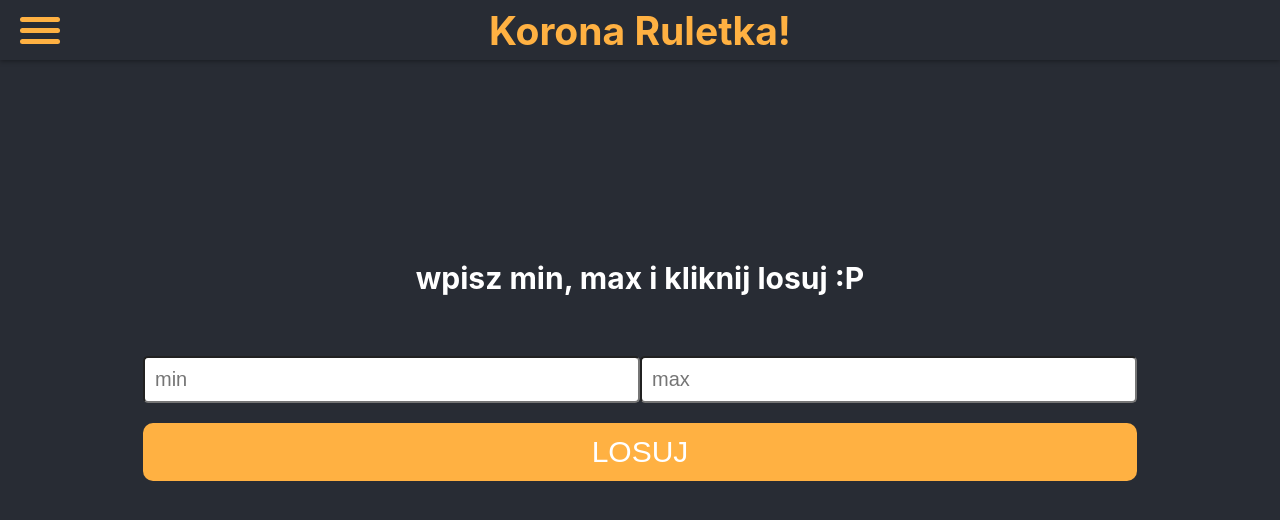
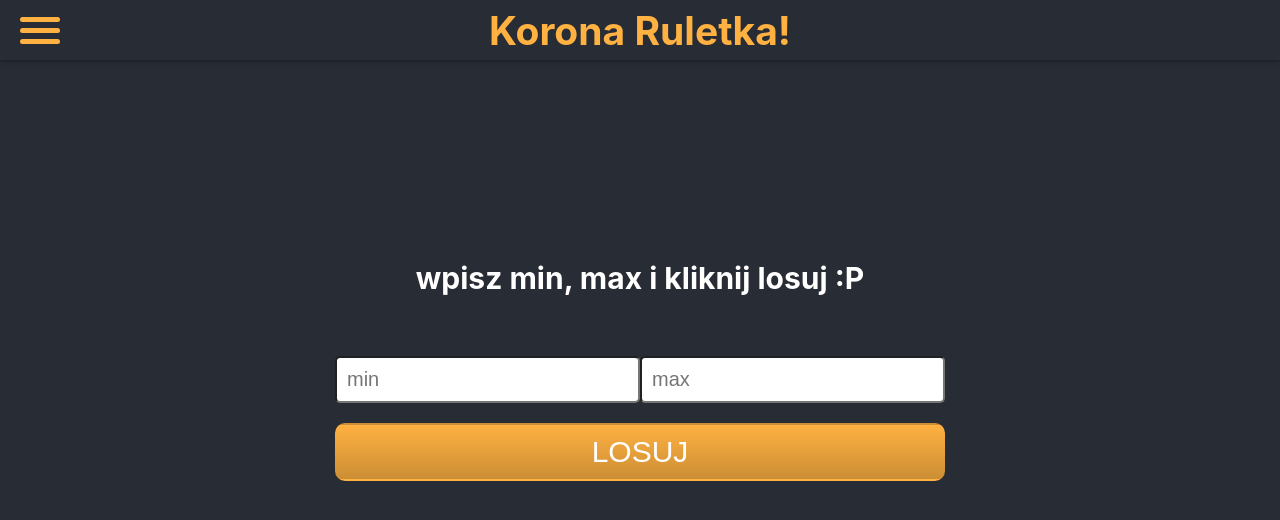
Before and after one commit to Marruq/koronaRuletka, a React (Create React App) app: page /#/ruletka in a window 1280 px wide. Shown: the top 520 px of the page. Built offline with nearby package versions, Linux system fonts and the light colour scheme.

Commit message:
+styled components

```diff
--- a/package.json
+++ b/package.json
@@ -13,6 +13,7 @@
     "react-router": "^5.2.0",
     "react-router-dom": "^5.2.0",
     "react-scripts": "4.0.0",
+    "styled-components": "^5.2.1",
     "web-vitals": "^0.2.4"
   },
   "scripts": {
--- a/src/App.css
+++ b/src/App.css
@@ -60,6 +60,10 @@ nav {
   text-decoration: none;
   color: #282c34;
   font-size: 1.5rem;
+}
+
+.sidebar a:hover {
+  color: #cc8e35;
 }
 
 nav h2 {
@@ -185,8 +189,7 @@ nav .stick:last-child {
 }
 
 .roulette h1 {
-  font-size: 30px;
-  margin: 60px 0;
+
 }
 
 .roulette input {
@@ -205,7 +208,7 @@ nav .stick:last-child {
 
 .roulette button {
   padding: 10px 50px;
-  background: #ffb142;
+  background: linear-gradient(0deg,#cc8e35  0%,#ffb142  100% );
   border-radius:10px;
   outline: none;
   border-color: transparent;
@@ -221,7 +224,7 @@ nav .stick:last-child {
    width:100%;
   }
   .roulette {
-    width:80%;
+    width:50%;
     padding: 200px 15px 0;
   }
   .sidebar {
--- a/src/App.js
+++ b/src/App.js
@@ -1,7 +1,7 @@
 import React from 'react'
 import './App.css';
 import TwitterFeed from "./components/twitterFeed";
-import Roulette from "./components/roulette";
+import Roulette from "./components/roulette/roulette";
 import Navbar from "./components/navbar";
 import Home from "./components/home";
 import Podkarpacie from "./components/podkarpacie";
--- a/src/components/roulette.jsx
+++ b/src/components/roulette/roulette.jsx
@@ -1,6 +1,6 @@
 import React, { useState } from 'react'
 
-
+import { Score } from './styles'
 
 
 const Roulette = () => {
@@ -12,12 +12,10 @@ const Roulette = () => {
 
     const minHandler = e => {
         setMin(e.target.value)
-        console.log('min =>' + min)
     }
 
     const maxHandler = e => {
         setMax(e.target.value)
-        console.log('max =>' + max)
     }
 
     const roulette = (min, max) => {
@@ -28,7 +26,7 @@ const Roulette = () => {
 
     return (
         <div className="roulette">
-           <h1>{result ? result : 'wpisz min, max i kliknij losuj :P'}</h1>
+           <Score result={result} >{result ? result : 'wpisz min, max i kliknij losuj :P'}</Score>
 
             <input type="number" id="min" placeholder="min" onChange={ e => minHandler(e)}/>
             <input type="number" id="max" placeholder="max" onChange={ e => maxHandler(e)}/>
--- /dev/null
+++ b/src/components/roulette/styles.js
@@ -0,0 +1,10 @@
+import styled from 'styled-components'
+
+
+
+
+export const Score = styled.h1`
+    font-size: ${props => props.result ? "60px" : "30px"};
+    margin: 60px 0;
+    color: ${props => props.result ? "#ffb142" : "white"};
+`
```
Also changed, not shown: 1 other file (tests, documents, lock files or other folders).
